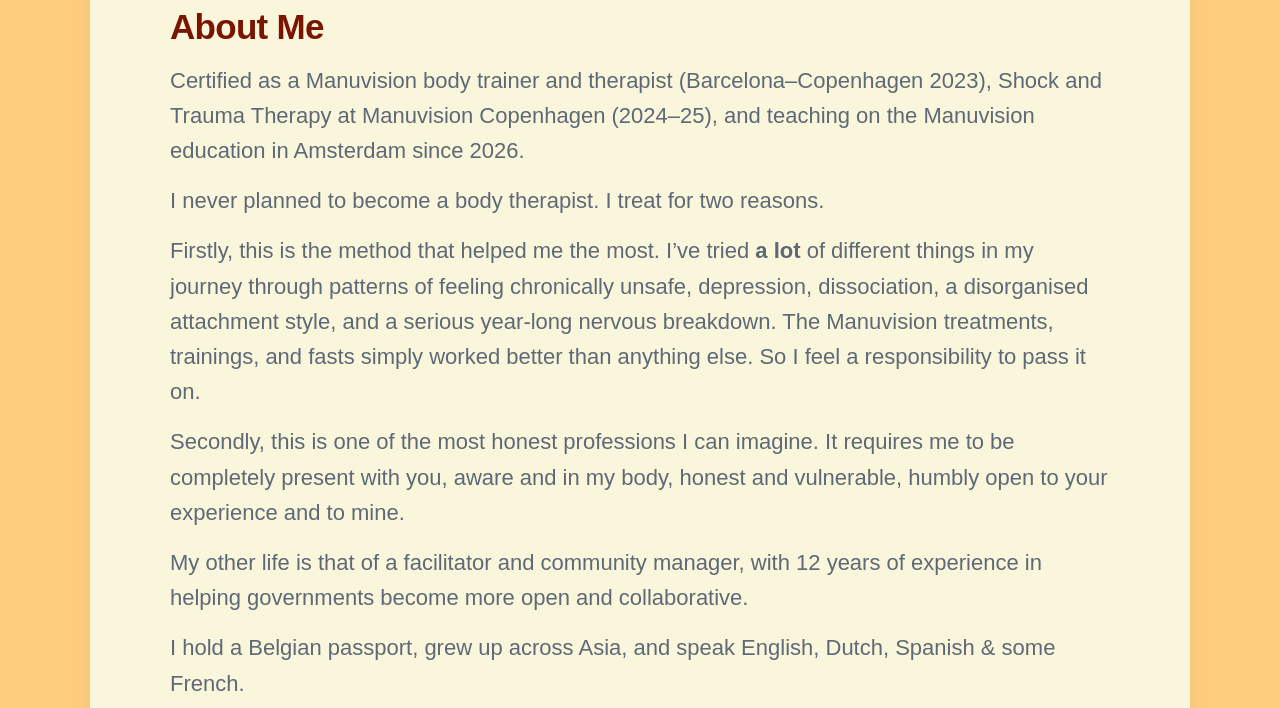
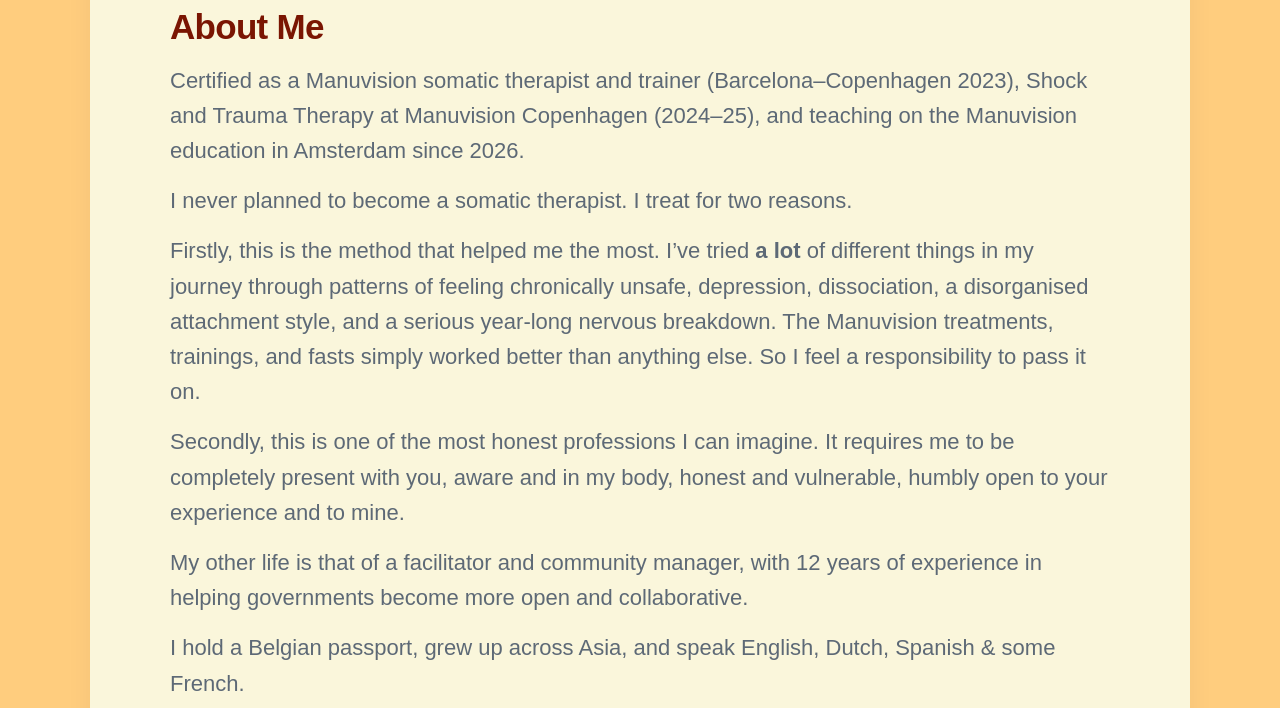
Before and after one commit to threekeytherapy/threekeytherapy.com, a Jekyll site: the page built from _pages/about.md, in a window 1280 px wide and 900 px high, scrolled down 555 px, cut to the strip 192-900 px from the top of the window. Built offline with Jekyll 4.4.1, drawn with Linux system fonts in a browser that asks for light colours; nearby versions of some CDN libraries; some web fonts are replaced.

Commit message:
semantics

```diff
--- a/_pages/about.md
+++ b/_pages/about.md
@@ -9,9 +9,9 @@
 
 ## About Me
 
-Certified as a Manuvision body trainer and therapist (Barcelona–Copenhagen 2023), Shock and Trauma Therapy at Manuvision Copenhagen (2024–25), and teaching on the Manuvision education in Amsterdam since 2026.
+Certified as a Manuvision somatic therapist and trainer (Barcelona–Copenhagen 2023), Shock and Trauma Therapy at Manuvision Copenhagen (2024–25), and teaching on the Manuvision education in Amsterdam since 2026.
 
-I never planned to become a body therapist. I treat for two reasons.
+I never planned to become a somatic therapist. I treat for two reasons.
 
 Firstly, this is the method that helped me the most. I've tried **a lot** of different things in my journey through patterns of feeling chronically unsafe, depression, dissociation, a disorganised attachment style, and a serious year-long nervous breakdown. The Manuvision treatments, trainings, and fasts simply worked better than anything else. So I feel a responsibility to pass it on.
 
```
